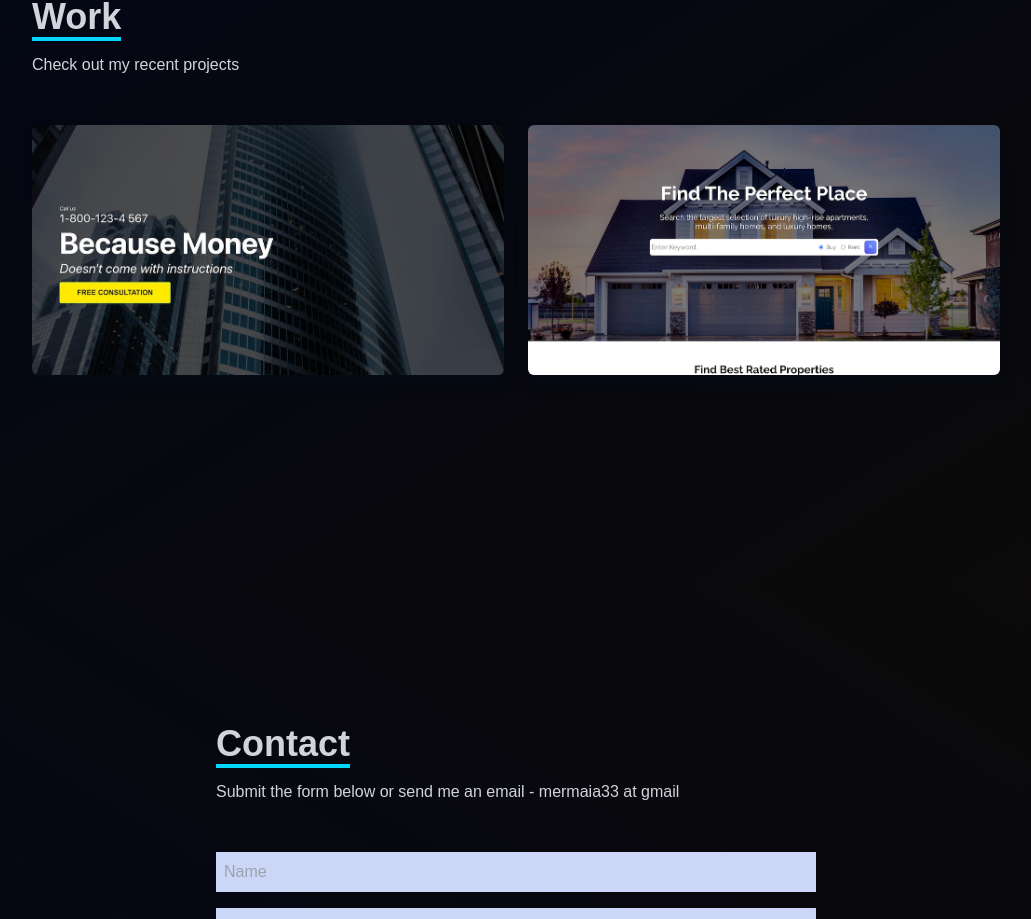
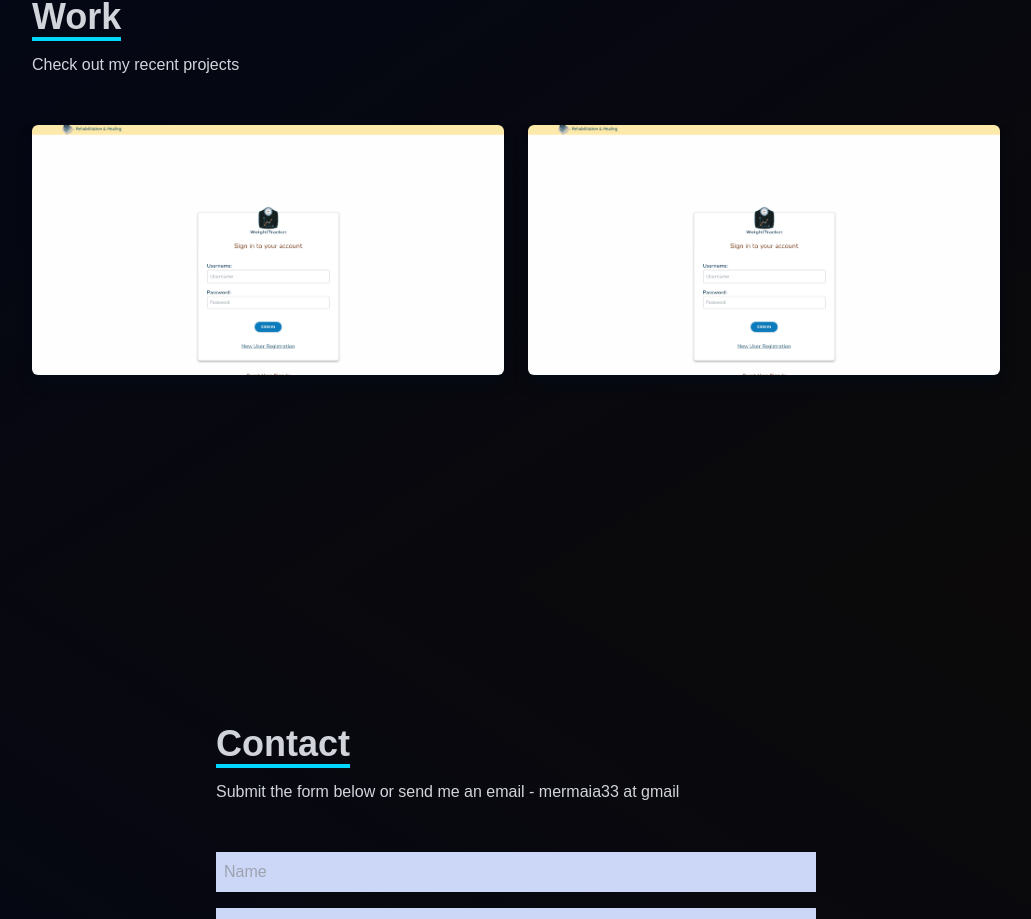
Before and after one commit to mvdutta/Portfolio, a React (Vite) app: page / in a window 1280 px wide. Shown: the part 2699-3618 px from the top of the page, without its empty margins (124-1155 px from the left). Built offline with nearby package versions, Linux system fonts and the light colour scheme; a web font is replaced by a local one.

Commit message:
image variable names changed to project1 and project2

```diff
--- a/src/components/Work.jsx
+++ b/src/components/Work.jsx
@@ -1,8 +1,10 @@
 import React from 'react'
 import wttracker from "../assets/WeightTracker.png"
-import workImg from "../assets/workImg.jpeg";
-import realestate from "../assets/realestate.jpg";
-import weightTracker from "../assets/wt3.png";
+// import workImg from "../assets/workImg.jpeg";
+// import realestate from "../assets/realestate.jpg";
+// import weightTracker from "../assets/wt3.png";
+import project1 from "../assets/wt3.png";
+import project2 from "../assets/wt3.png";
 
 
 
@@ -23,7 +25,7 @@ const Work = () => {
         <div className="grid sm:grid-cols-2  gap-6">
           {/* Grid Item */}
           <div
-            style={{ backgroundImage: `url(${workImg})` }}
+            style={{ backgroundImage: `url(${project1})` }}
             className="shadow-lg shadow-[#040c16] group container rounded-md flex justify-center items-center mx-auto content-div"
           >
             {/* Hover Effects */}
@@ -54,7 +56,7 @@ const Work = () => {
             </div>
           </div>
           <div
-            style={{ backgroundImage: `url(${realestate})` }}
+            style={{ backgroundImage: `url(${project2})` }}
             className="shadow-lg shadow-[#040c16] group container rounded-md flex justify-center items-center mx-auto content-div mb-40"
           >
             {/* Hover Effects */}
```
